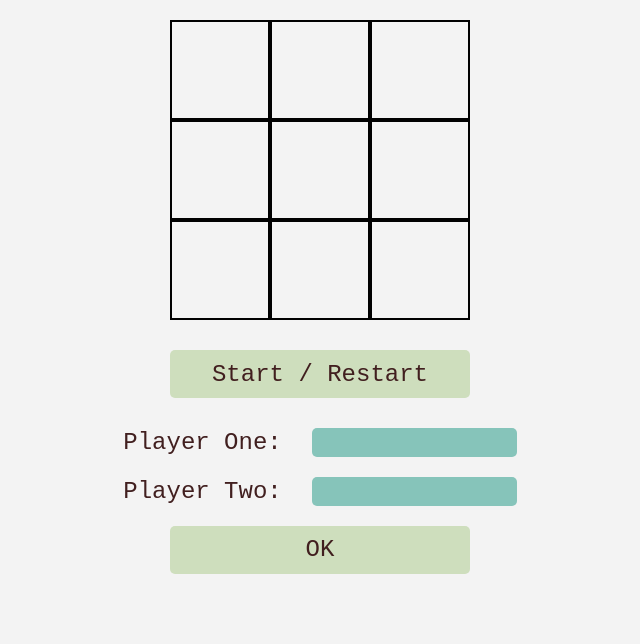
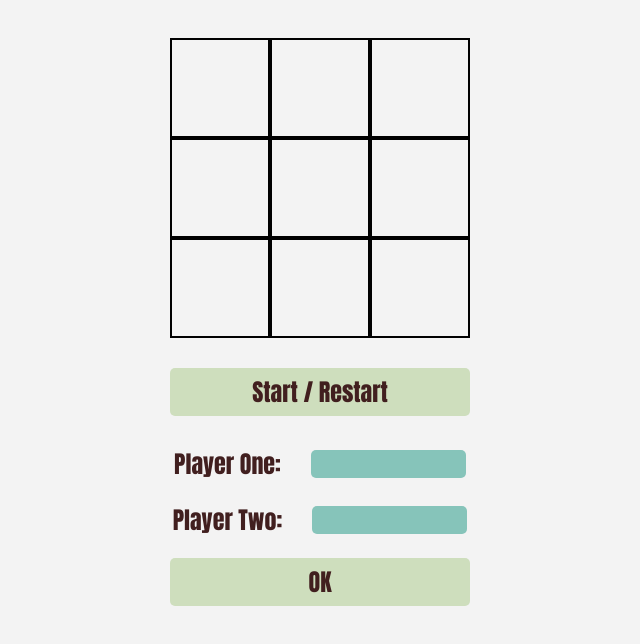
Before and after one commit to evanch98/tic-tac-toe, a plain HTML site: page index.html in a window 1280 px wide. Both pictures are taken after a click on the button "Start / Restart". Shown: the part 124-768 px from the top of the page, without its empty margins (320-960 px from the left). Drawn offline with Linux system fonts and the light colour scheme.

Commit message:
Improve styles

```diff
--- a/styles.css
+++ b/styles.css
@@ -1,5 +1,7 @@
+@import url('https://fonts.googleapis.com/css2?family=Anton&display=swap');
+
 :root {
-    font-family: 'Courier New', Courier, monospace;
+    font-family: 'Anton', sans-serif;
     font-size: 24px;
     color: #411F1F;
 }
@@ -68,8 +70,11 @@ form {
 
 input[type="text"] {
     padding-left: 5px;
-    width: 200px;
+    width: 150px;
     height: 1.2rem;
+    font-family: inherit;
+    font-size: 18px;
+    color: inherit;
     background-color: #86C4BA;
     border: none;
     border-radius: 5px;
```
